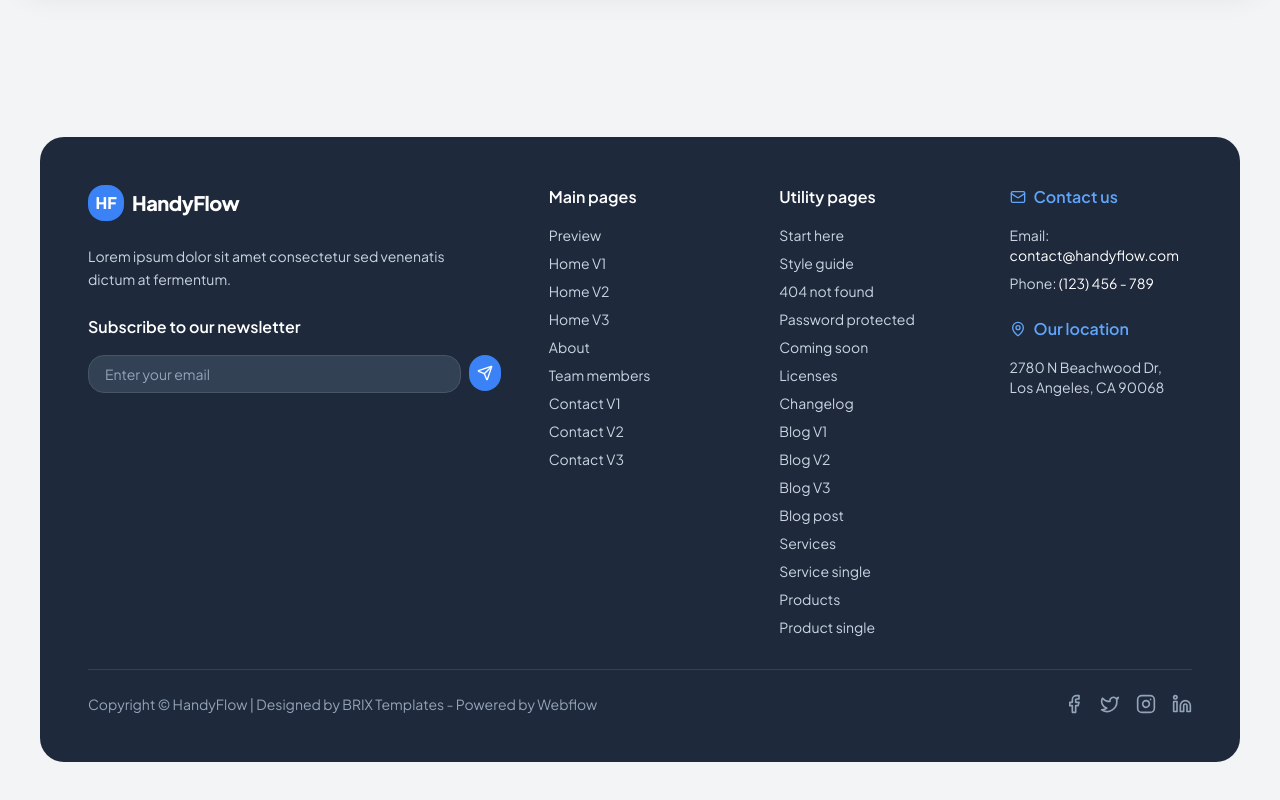
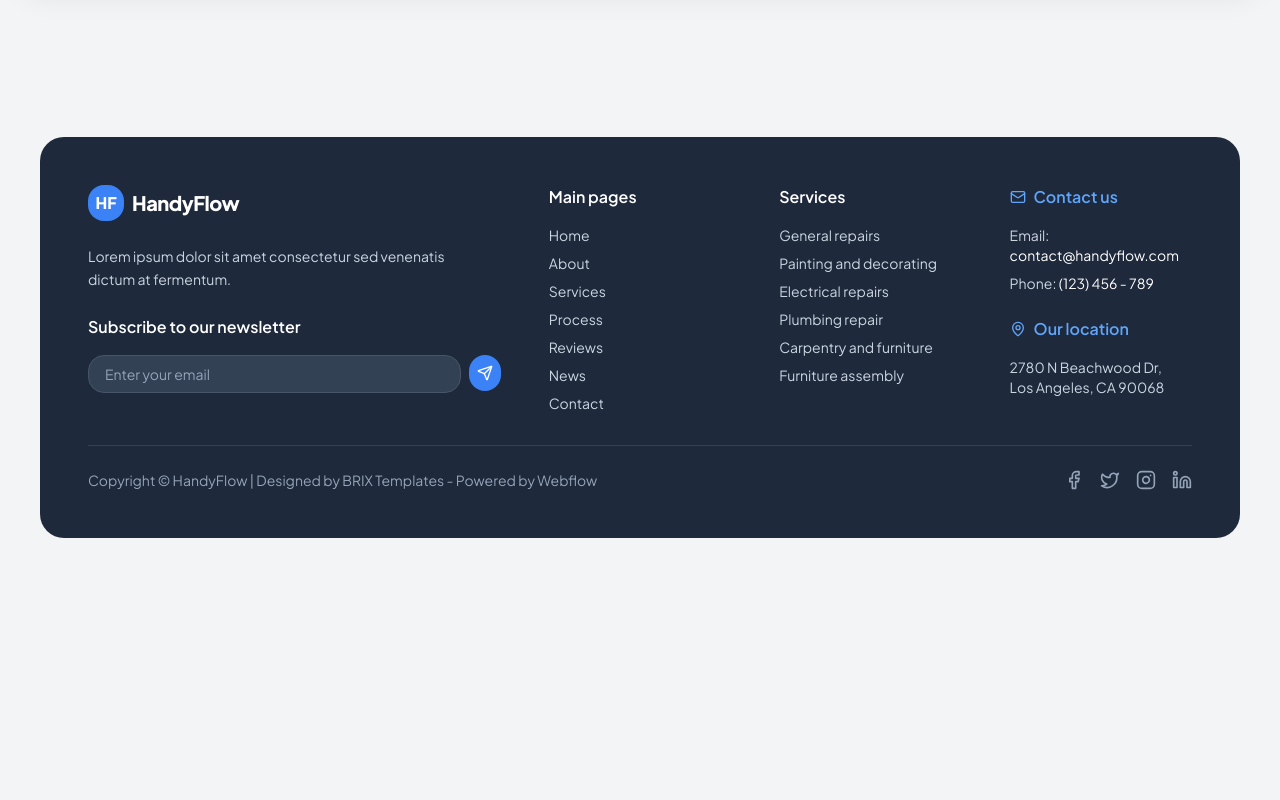
Before and after one commit to Jasparks6/flow-rebuild-magic, a React (Vite) app: page / in a window 1280 px wide. Shown: the part 5387-6187 px from the top of the page. After the commit the page ends 6021 px from the top, so only its background shows below. Built offline with nearby package versions, Linux system fonts and the light colour scheme.

Commit message:
Update footer page links
Update footer to include actual page links and replace "Utility Pages" with "Services", listing all services.

```diff
--- a/src/components/site/Footer.tsx
+++ b/src/components/site/Footer.tsx
@@ -36,37 +36,26 @@ const Footer = () => {
             <div className="space-y-4">
               <h3 className="text-white font-semibold">Main pages</h3>
               <div className="space-y-2 text-sm">
-                <a href="#" className="block text-slate-300 hover:text-white transition-colors">Preview</a>
-                <a href="#" className="block text-slate-300 hover:text-white transition-colors">Home V1</a>
-                <a href="#" className="block text-slate-300 hover:text-white transition-colors">Home V2</a>
-                <a href="#" className="block text-slate-300 hover:text-white transition-colors">Home V3</a>
+                <a href="#" className="block text-slate-300 hover:text-white transition-colors">Home</a>
                 <a href="#about" className="block text-slate-300 hover:text-white transition-colors">About</a>
-                <a href="#" className="block text-slate-300 hover:text-white transition-colors">Team members</a>
-                <a href="#" className="block text-slate-300 hover:text-white transition-colors">Contact V1</a>
-                <a href="#" className="block text-slate-300 hover:text-white transition-colors">Contact V2</a>
-                <a href="#" className="block text-slate-300 hover:text-white transition-colors">Contact V3</a>
+                <a href="#services" className="block text-slate-300 hover:text-white transition-colors">Services</a>
+                <a href="#process" className="block text-slate-300 hover:text-white transition-colors">Process</a>
+                <a href="#testimonials" className="block text-slate-300 hover:text-white transition-colors">Reviews</a>
+                <a href="#blog" className="block text-slate-300 hover:text-white transition-colors">News</a>
+                <a href="#contact" className="block text-slate-300 hover:text-white transition-colors">Contact</a>
               </div>
             </div>
 
-            {/* Utility Pages */}
+            {/* Services */}
             <div className="space-y-4">
-              <h3 className="text-white font-semibold">Utility pages</h3>
+              <h3 className="text-white font-semibold">Services</h3>
               <div className="space-y-2 text-sm">
-                <a href="#" className="block text-slate-300 hover:text-white transition-colors">Start here</a>
-                <a href="#" className="block text-slate-300 hover:text-white transition-colors">Style guide</a>
-                <a href="#" className="block text-slate-300 hover:text-white transition-colors">404 not found</a>
-                <a href="#" className="block text-slate-300 hover:text-white transition-colors">Password protected</a>
-                <a href="#" className="block text-slate-300 hover:text-white transition-colors">Coming soon</a>
-                <a href="#" className="block text-slate-300 hover:text-white transition-colors">Licenses</a>
-                <a href="#" className="block text-slate-300 hover:text-white transition-colors">Changelog</a>
-                <a href="#blog" className="block text-slate-300 hover:text-white transition-colors">Blog V1</a>
-                <a href="#" className="block text-slate-300 hover:text-white transition-colors">Blog V2</a>
-                <a href="#" className="block text-slate-300 hover:text-white transition-colors">Blog V3</a>
-                <a href="#" className="block text-slate-300 hover:text-white transition-colors">Blog post</a>
-                <a href="#services" className="block text-slate-300 hover:text-white transition-colors">Services</a>
-                <a href="#" className="block text-slate-300 hover:text-white transition-colors">Service single</a>
-                <a href="#" className="block text-slate-300 hover:text-white transition-colors">Products</a>
-                <a href="#" className="block text-slate-300 hover:text-white transition-colors">Product single</a>
+                <a href="#services" className="block text-slate-300 hover:text-white transition-colors">General repairs</a>
+                <a href="#services" className="block text-slate-300 hover:text-white transition-colors">Painting and decorating</a>
+                <a href="#services" className="block text-slate-300 hover:text-white transition-colors">Electrical repairs</a>
+                <a href="#services" className="block text-slate-300 hover:text-white transition-colors">Plumbing repair</a>
+                <a href="#services" className="block text-slate-300 hover:text-white transition-colors">Carpentry and furniture</a>
+                <a href="#services" className="block text-slate-300 hover:text-white transition-colors">Furniture assembly</a>
               </div>
             </div>
 
```
